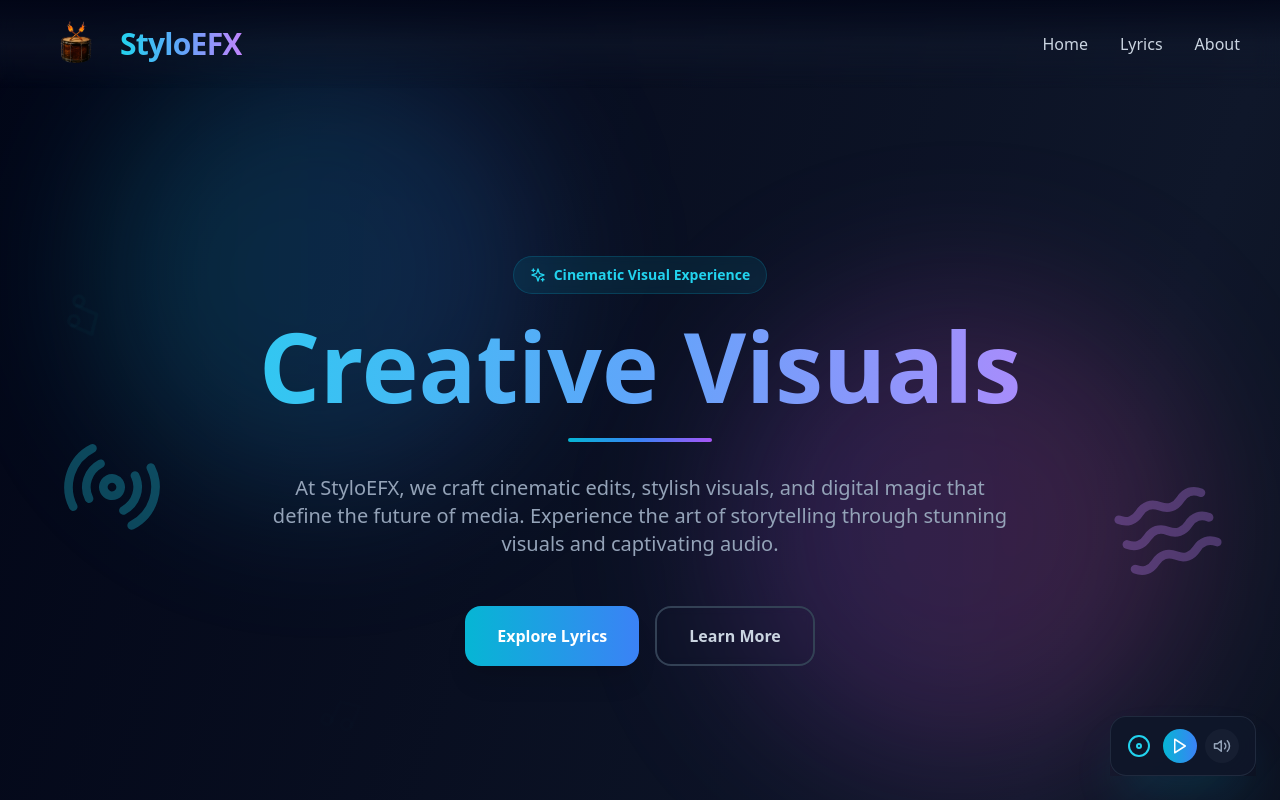
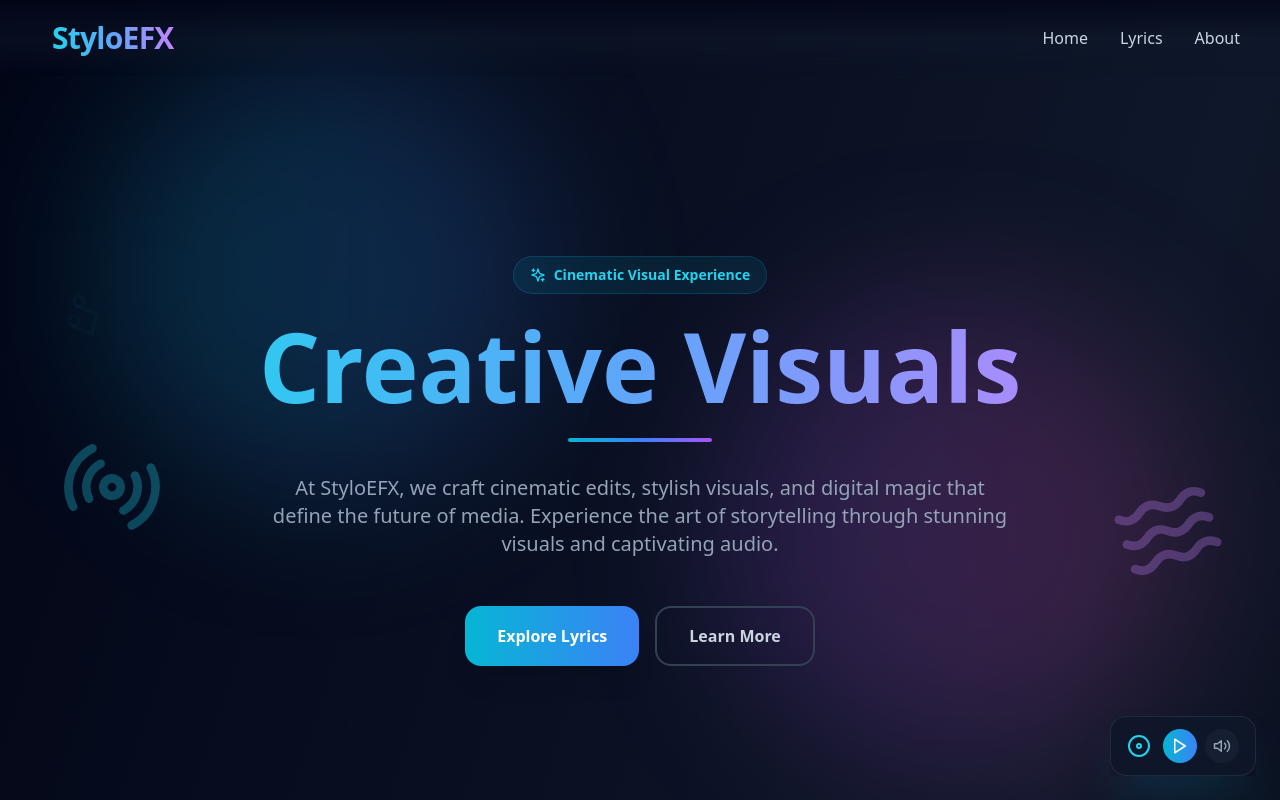
Before and after one commit to stylo290504-sys/styloefx.com, a React (Vite) app: page / in a window 1280 px wide. Shown: the top 800 px of the page. Built offline with nearby package versions, Linux system fonts and the light colour scheme.

Commit message:
Update project files: modified App.tsx and removed logo.png

```diff
--- a/src/App.tsx
+++ b/src/App.tsx
@@ -554,7 +554,7 @@ export default function StyloEFX() {
             >
 
             </motion.div>
-            <img src="public/logo.png" alt="StyloEFX Logo" className="w-12 h-12 mr-2" />
+
 
             <h1 className="text-3xl font-black tracking-tight text-transparent bg-clip-text bg-gradient-to-r from-cyan-400 via-blue-400 to-purple-400">
             StyloEFX
```
Also changed, not shown: public/logo.png (deleted).
